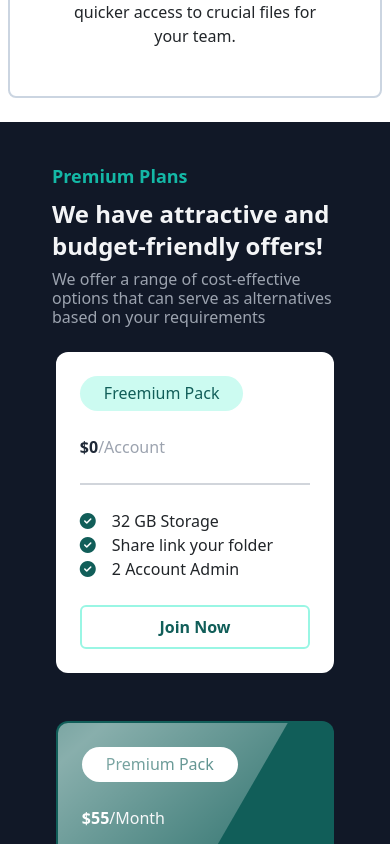
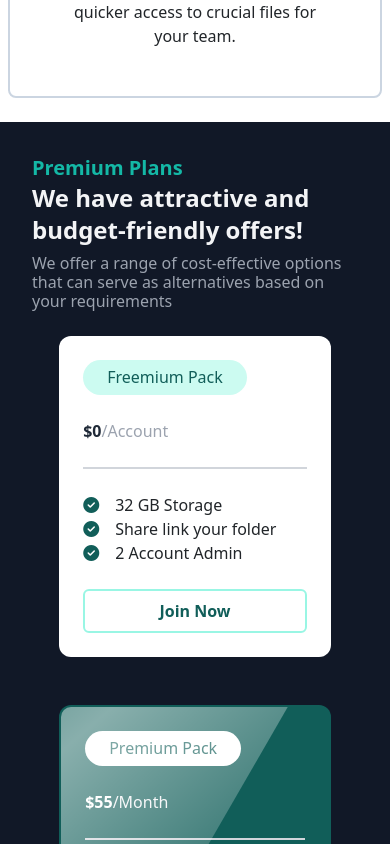
Before and after one commit to Shreekant-04/Drive_Clone, a React (Vite) app in the folder frontend/: page /landing in a window 390 px wide. Shown: the part 2380-3224 px from the top of the page. Built offline with nearby package versions, Linux system fonts and the light colour scheme.

Commit message:
made plans responsive

```diff
--- a/frontend/src/pages/Landing/Plans.jsx
+++ b/frontend/src/pages/Landing/Plans.jsx
@@ -2,17 +2,16 @@ import React from 'react'
 
 function Plans() {
   return (
-    <div className='bg-gray-900 py-10 px-7  flex justify-center  '>
-        <div className='lg:w-11/12  lg:p-14'>
-        <div className='px-4 lg:px-0'>
-            <h2 className='text-teal-500 text-lg lg:text-3xl font-semibold'>Premium Plans</h2>
-            <h2 className='text-gray-100 text-2xl lg:text-5xl font-semibold mt-2'>We have attractive and budget-friendly offers!</h2>
+    <div className='bg-gray-900 p-8  lg:p-16 '>
+        <div className=''>
+            <h2 className='text-teal-500 text-xl md:text-2xl lg:text-4xl font-semibold'>Premium Plans</h2>
+            <h2 className='text-gray-100 text-2xl md:text-3xl lg:text-5xl font-semibold sm:mt-2 lg:mt-6'>We have attractive and budget-friendly offers!</h2>
             <h2 className='text-gray-400 lg:text-xl mt-2'>We offer a range of cost-effective options that can serve as alternatives based on your requirements</h2>
         </div>
-        <div className="plans-cards mt-4 flex flex-col gap-5 items-center md:flex-row lg:flex-row  lg:gap-28">
+        <div className="plans-cards mt-6 flex flex-col gap-5 items-center md:flex-row lg:flex-row  lg:gap-28">
 
             {/* Card 1 */}
-            <div className="plans-card1 w-10/12  lg:w-4/12 rounded-xl p-4  lg:p-10  bg-white cursor-pointer">
+            <div className="plans-card1 w-10/12  p-4 lg:w-4/12  rounded-xl lg:lg:p-7 lg:py-5 bg-white cursor-pointer">
                 <div className='plans-price'>
                     <h3 className='bg-teal-100 text-teal-800 lg:text-lg font-medium p-2 px-4 w-fit rounded-full'>Freemium Pack</h3>
                     <p className='py-4 text-gray-400 lg:text-lg border-b-2 border-gray-300'><span className='lg:text-5xl text-gray-800 font-semibold'>$0</span>/Account</p>
@@ -31,7 +30,7 @@ function Plans() {
                         <p className='lg:text-lg'>2 Account Admin</p>
                     </div>
                 </div>
-                <button className='plans-button mt-4 p-2 border-2 rounded border-teal-200 text-teal-800 transition lg:text-lg font-semibold w-full hover:border-white hover:bg-teal-800 hover:text-white'>
+                <button className='plans-button mt-6 p-2 border-2 rounded border-teal-200 text-teal-800 transition lg:text-lg font-semibold w-full hover:border-white hover:bg-teal-800 hover:text-white'>
                     Join Now
                 </button>
             </div>
@@ -56,7 +55,7 @@ function Plans() {
                         <p className='lg:text-lg text-white'>10 Account Admin</p>
                     </div>
                 </div>
-                <button className='plans-button mt-4 p-2 border-2 border-gray-100 rounded text-teal-800 bg-gray-100 lg:text-lg font-semibold w-full  '>
+                <button className='plans-button mt-6 p-2 border-2 border-gray-100 rounded text-teal-800 bg-gray-100 lg:text-lg font-semibold w-full  '>
                     Buy Now
                 </button>
             </div>
@@ -81,11 +80,10 @@ function Plans() {
                         <p className='lg:text-lg'>52 Account Admin</p>
                     </div>
                 </div>
-                <button className='plans-button mt-4 p-2 border-2 rounded border-teal-200 text-teal-800 lg:text-lg font-semibold w-full hover:border-white hover:bg-teal-800 hover:text-white'>
+                <button className='plans-button mt-6 p-2 border-2 rounded border-teal-200 text-teal-800 lg:text-lg font-semibold w-full hover:border-white hover:bg-teal-800 hover:text-white'>
                     Buy Now
                 </button>
             </div>
-        </div>
         </div>
     </div>
   )
```
